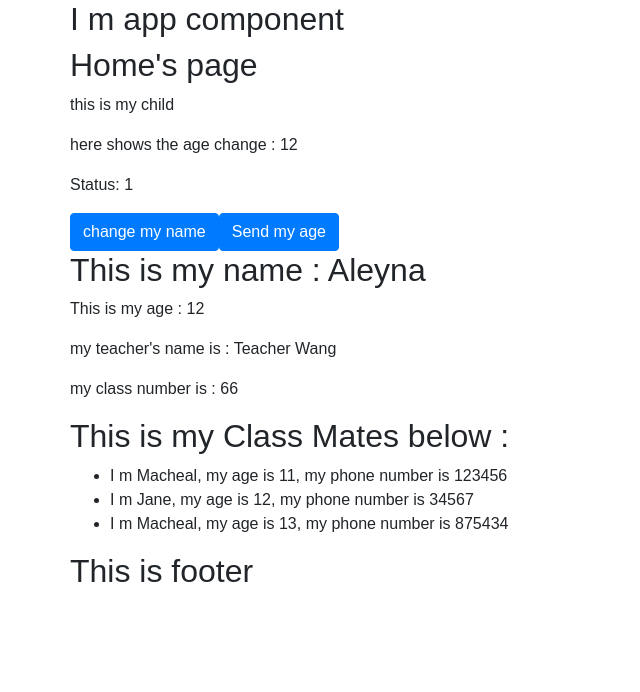
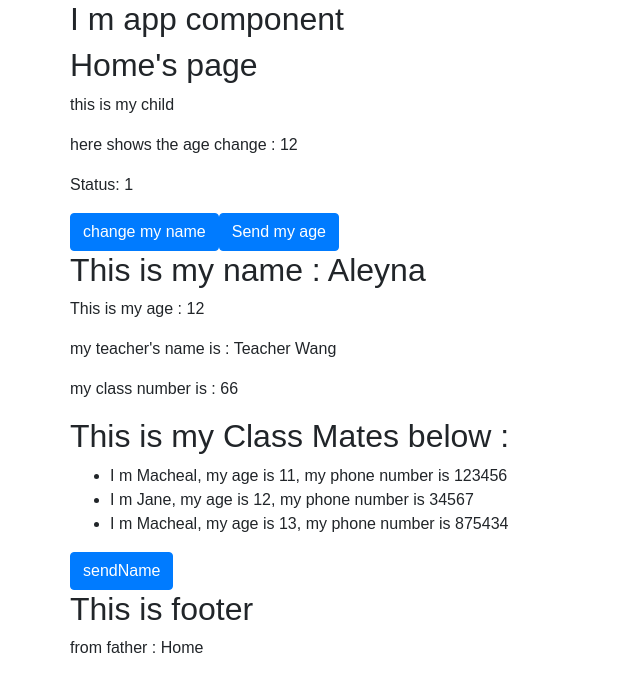
Before and after one commit to aleynalinggao/react-app, a React (Create React App) app: page / in a window 1280 px wide. Shown: the top 692 px of the page, without its empty margins (0-640 px from the left). Built offline with nearby package versions, Linux system fonts and the light colour scheme.

Commit message:
send data from cmponent to component

```diff
--- a/src/App.js
+++ b/src/App.js
@@ -5,8 +5,19 @@ import Header from './components/Header'
 import Footer from './components/Footer';
 
 export default class App extends Component {
+    constructor(){
+        super();
+        this.state = {
+            mName:"Home"
+        }
+    }
     greetAge(age){
         alert(age);
+    }
+    getName(newName){
+        this.setState({
+            mName:newName
+        });
     }
     render() {
         const classInfo = {
@@ -42,12 +53,12 @@ export default class App extends Component {
                 </div>
                 <div className="row">
                     <div className="col-xs-4  col-offset-8">
-                        <Header name={"Aleyna"} age={12} classInfo={classInfo} />
+                        <Header name={"Aleyna"} age={12} classInfo={classInfo} getName={this.getName.bind(this)}/>
                     </div>
                 </div>
                 <div className="row">
                     <div className="col-xs-4  col-offset-8">
-                        <Footer />
+                        <Footer getName={this.state.mName}/>
                     </div>
                 </div>
             </div>
--- a/src/components/Footer.js
+++ b/src/components/Footer.js
@@ -1,12 +1,13 @@
 import React, { Component } from 'react';
 import PropTypes from 'prop-types'
 
-const Footer  = (props) =>  {
+const Footer = (props) => {
     return (
         <div className="container">
             <div className="row">
                 <div className="col-xs-4  col-offset-8">
                     <h2>This is footer</h2>
+                    <p>from father : {props.getName}</p>
                 </div>
             </div>
         </div>
--- a/src/components/Header.js
+++ b/src/components/Header.js
@@ -2,6 +2,18 @@ import React, { Component } from 'react';
 import PropTypes from 'prop-types'
 
 export default class Header extends Component {
+    constructor(){
+        super();
+        this.state = {
+            age:12
+        }
+    }
+    changeName(){
+        this.setState ({
+            age: this.state.age + 1
+        })
+        this.props.getName(this.state.age);
+    }
     render() {
         return (
             <div className="container">
@@ -23,6 +35,11 @@ export default class Header extends Component {
                         </ul>
                     </div>
                 </div>
+                <div className="row">
+                    <div className="col-xs-4  col-offset-8">
+                        <button className="btn btn-primary" onClick={this.changeName.bind(this)}>sendName</button>
+                    </div>
+                </div>
             </div>
         );
     }
```
Lines whose indentation alone changed are shown as unchanged.
